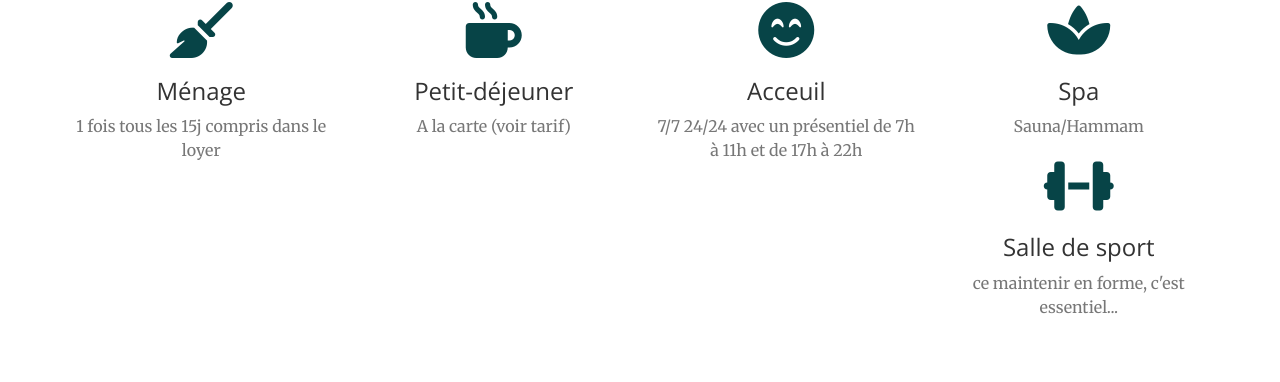
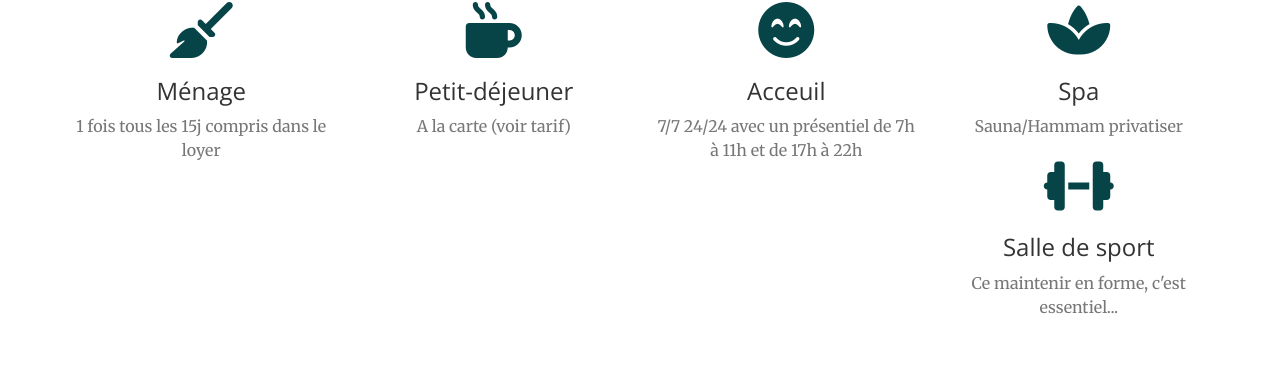
Before and after one commit to 74-mademoiselle/residence-ella.github.io, a Jekyll site: the page built from index.html, in a window 1280 px wide and 900 px high, scrolled down 1294 px. Shown: the part 144-526 px from the top of the window. Built offline with Jekyll 4.4.1, drawn with Linux system fonts in a browser that asks for light colours; nearby versions of some CDN libraries.

Commit message:
Update from Forestry.io yannick moreau updated _data/services.yaml

```diff
--- a/_data/services.yaml
+++ b/_data/services.yaml
@@ -14,9 +14,9 @@ services:
   delay: 0.4s
 - title: Spa
   icon: fa-spa
-  description: Sauna/Hammam
+  description: Sauna/Hammam privatiser
   delay: 0.2s
 - title: Salle de sport
   icon: fa-dumbbell
-  description: ce maintenir en forme, c'est essentiel...
+  description: Ce maintenir en forme, c'est essentiel...
   delay: 0.3s
```
